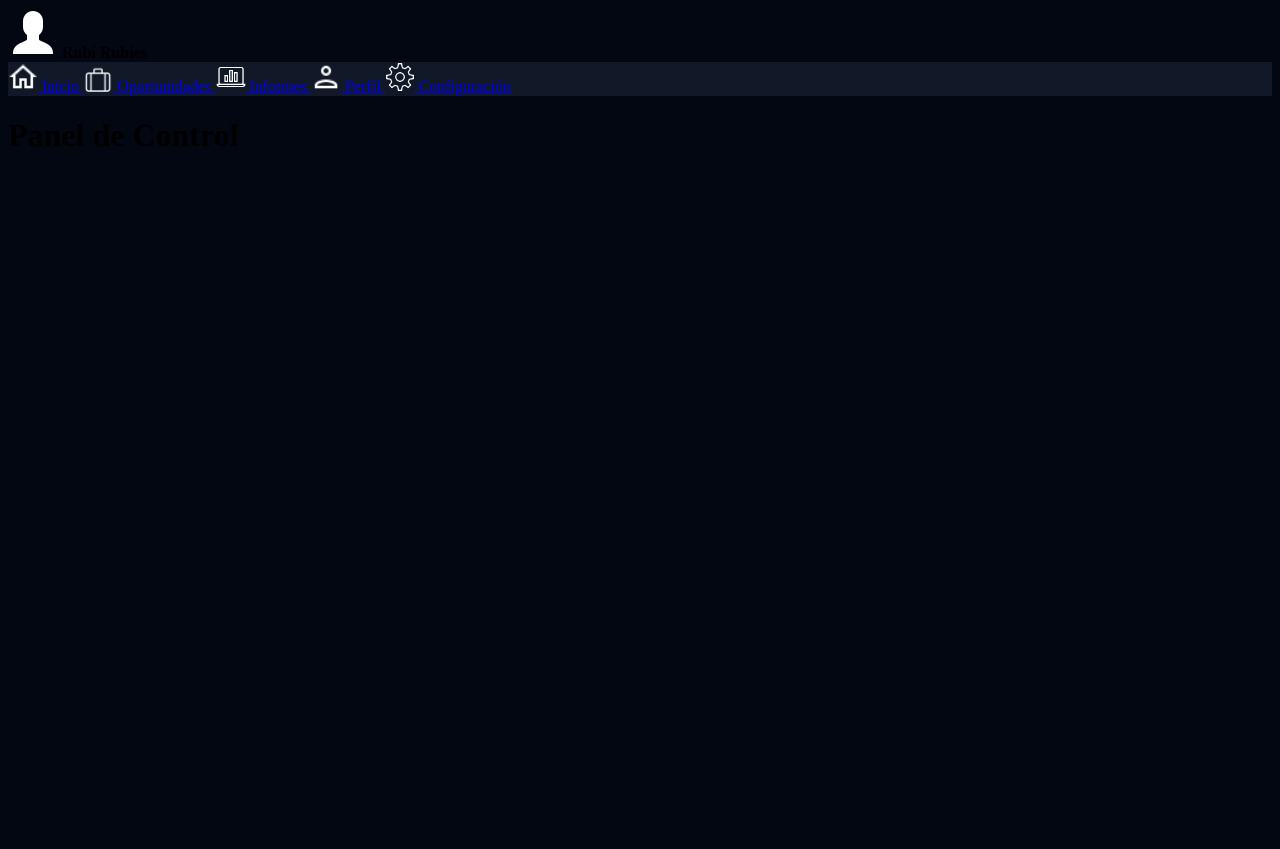
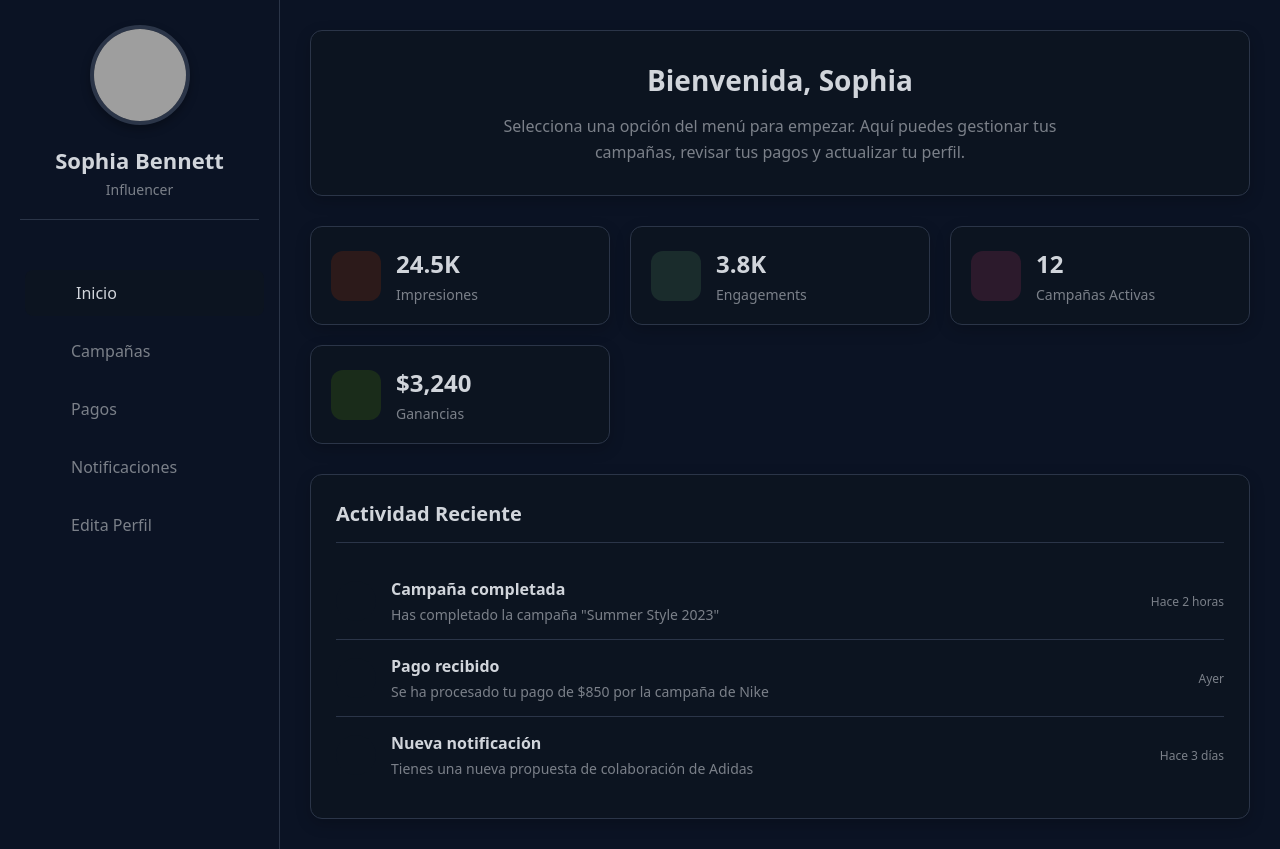
Before and after one commit to Pato1753/proyecto-back-end, a Django app: page /hubInfluencer/ in a window 1280 px wide. Before the commit the page ends 146 px from the top, so only its background shows below. Run offline with Django 5.2, Linux system fonts and the light colour scheme; grey boxes are pictures that could not be loaded.

Commit message:
editar info influencer
se añade hub de influencer junto con la funcion de editar la informacion del mismo influencer

```diff
--- a/almaUnion/almaUnion/urls.py
+++ b/almaUnion/almaUnion/urls.py
@@ -22,7 +22,7 @@ from almaUnionApp.views import (renderTemplateMenuInicial, renderTemplateRegistr
                                 renderTemplateConfiguracion, renderTemplateInfluencers,
                                 renderTemplateInformes, renderTemplateMensajes,
                                 renderTemplatePagos, renderTemplateOportunidades,
-                                renderTemplatePerfil)
+                                renderTemplatePerfil, actualizar_influencer)
 urlpatterns = [
     # Agrupación path admin
     path('admin/', admin.site.urls),
@@ -32,6 +32,8 @@ urlpatterns = [
     path("registroEmpresa/",renderTemplateRegistroEmpresa, name='registroEmpresa'),
     path("registroInfluencer/", renderTemplateRegistroInfluencer, name='registroInfluencer'),
     path("Login-Influencer/", renderTemplatesLogin, name='Login'),
+
+        path("influencer/editar/", actualizar_influencer, name="actualizar_influencer"),
     # Agrupación path redirección al Hub
     path("hubEmpresa/", renderTemplateHubEmpresa, name='hubEmpresa'),
     path("hubInfluencer/", renderTemplateHubInfluencer, name='hubInfluencer'),
--- a/almaUnion/almaUnionApp/views.py
+++ b/almaUnion/almaUnionApp/views.py
@@ -1,5 +1,6 @@
 from django.shortcuts import render, redirect
 from django.views.decorators.csrf import csrf_protect
+from django.contrib import messages
 
 # Lista/diccionario de usuarios permitidos
 # formato: usuario: (contraseña, rol)
@@ -7,7 +8,39 @@ USERS = {
     'empresa1': ('1234', 'EMPRESA'),
     'influencer': ('1234', 'INFLUENCER'),
 }
+INFLUENCER = {
+    "influencer": {
+        "password": "1234",
+        "nombre": "Juan Pérez",
+        "email": "juan@example.com",
+        "red_social": "Instagram",
+        "seguidores": 5000,
+    }
+}
 
+def actualizar_influencer(request):
+    username = "influencer"  # Aquí deberías sacar el usuario logueado de la sesión
+
+    if request.method == "POST":
+        nombre = request.POST.get("nombre")
+        email = request.POST.get("email")
+        red_social = request.POST.get("red_social")
+        seguidores = request.POST.get("seguidores")
+
+        # Guardamos cambios en USERS
+        INFLUENCER[username]["nombre"] = nombre
+        INFLUENCER[username]["email"] = email
+        INFLUENCER[username]["red_social"] = red_social
+        INFLUENCER[username]["seguidores"] = seguidores
+
+        print("Usuario actualizado: ",INFLUENCER[username])
+
+        messages.success(request, "¡Datos actualizados correctamente!")
+        return redirect("actualizar_influencer")
+
+    return render(request, "templatesApp/actualizar_influencer.html", {
+        "user": INFLUENCER[username]
+    })
 def renderTemplateMenuInicial(request):
     return render(request, "templatesApp/templateMenuInicial.html")
 
--- /dev/null
+++ b/almaUnion/static/css/hubinfluencer.css
@@ -0,0 +1,310 @@
+:root{
+  --bg:#070d18;
+  --surface:#0b1324;
+  --input:#0c1420;
+  --input-border:#2b3548;
+  --text:#d1d5db;
+  --muted:#7b8089;
+  --accent:#dc2626;
+  --accent-600:#b91c1c;
+  --focus:#3b82f6;
+}
+* {
+  margin: 0;
+  padding: 0;
+  box-sizing: border-box;
+  font-family: ui-sans-serif, system-ui, -apple-system, Segoe UI, Roboto, Ubuntu, Cantarell, Noto Sans, Helvetica Neue, Arial;
+}
+
+body {
+  display: flex;
+  min-height: 100vh;
+  background-color: var(--bg);
+  color: var(--text);
+}
+
+/* Panel lateral */
+.sidebar {
+  width: 280px;
+  background: var(--surface);
+  color: var(--text);
+  padding: 25px 20px;
+  display: flex;
+  flex-direction: column;
+  border-right: 1px solid var(--input-border);
+}
+
+.profile {
+  text-align: center;
+  margin-bottom: 30px;
+  padding-bottom: 20px;
+  border-bottom: 1px solid var(--input-border);
+}
+
+.profile-img {
+  width: 100px;
+  height: 100px;
+  border-radius: 50%;
+  object-fit: cover;
+  border: 4px solid var(--input-border);
+  margin-bottom: 15px;
+  box-shadow: 0 4px 10px rgba(0, 0, 0, 0.3);
+}
+
+.profile h2 {
+  font-size: 22px;
+  margin-bottom: 5px;
+  color: var(--text);
+}
+
+.profile p {
+  color: var(--muted);
+  font-size: 14px;
+}
+
+.menu {
+  list-style: none;
+  margin-top: 20px;
+}
+
+.menu li {
+  margin-bottom: 12px;
+}
+
+.menu a {
+  color: var(--muted);
+  text-decoration: none;
+  display: flex;
+  align-items: center;
+  padding: 12px 15px;
+  border-radius: 8px;
+  transition: all 0.3s ease;
+}
+
+.menu a:hover,
+.menu a.active {
+  background-color: var(--input);
+  transform: translateX(5px);
+  color: var(--text);
+}
+
+.menu i {
+  margin-right: 12px;
+  font-size: 18px;
+  width: 24px;
+  text-align: center;
+  color: var(--accent);
+}
+
+/* Contenido principal */
+.main-content {
+  flex: 1;
+  padding: 30px;
+  overflow-y: auto;
+  background-color: var(--surface);
+}
+
+.welcome-section {
+  background: var(--input);
+  border-radius: 12px;
+  padding: 30px;
+  box-shadow: 0 5px 15px rgba(0, 0, 0, 0.2);
+  margin-bottom: 30px;
+  text-align: center;
+  border: 1px solid var(--input-border);
+}
+
+.welcome-section h1 {
+  color: var(--text);
+  margin-bottom: 15px;
+  font-size: 28px;
+}
+
+.welcome-section p {
+  color: var(--muted);
+  font-size: 16px;
+  line-height: 1.6;
+  max-width: 600px;
+  margin: 0 auto;
+}
+
+.stats-grid {
+  display: grid;
+  grid-template-columns: repeat(auto-fill, minmax(250px, 1fr));
+  gap: 20px;
+  margin-bottom: 30px;
+}
+
+.stat-card {
+  background: var(--input);
+  border-radius: 12px;
+  padding: 20px;
+  box-shadow: 0 5px 15px rgba(0, 0, 0, 0.2);
+  display: flex;
+  align-items: center;
+  border: 1px solid var(--input-border);
+  transition: transform 0.3s ease;
+}
+
+.stat-card:hover {
+  transform: translateY(-5px);
+  box-shadow: 0 8px 20px rgba(0, 0, 0, 0.3);
+}
+
+.stat-icon {
+  width: 50px;
+  height: 50px;
+  border-radius: 12px;
+  display: flex;
+  align-items: center;
+  justify-content: center;
+  margin-right: 15px;
+  font-size: 20px;
+}
+
+/* Iconos con la paleta adaptada */
+.icon-1 {
+  background-color: #2c1a1a;
+  color: var(--accent);
+}
+.icon-2 {
+  background-color: #1a2c2c;
+  color: #4db6ac;
+}
+.icon-3 {
+  background-color: #2c1a2c;
+  color: var(--focus);
+}
+.icon-4 {
+  background-color: #1a2c1a;
+  color: #66bb6a;
+}
+
+.stat-info h3 {
+  font-size: 24px;
+  margin-bottom: 5px;
+  color: var(--text);
+}
+
+.stat-info p {
+  color: var(--muted);
+  font-size: 14px;
+}
+
+.recent-activities {
+  background: var(--input);
+  border-radius: 12px;
+  padding: 25px;
+  box-shadow: 0 5px 15px rgba(0, 0, 0, 0.2);
+  border: 1px solid var(--input-border);
+}
+
+.section-title {
+  font-size: 20px;
+  color: var(--text);
+  margin-bottom: 20px;
+  padding-bottom: 15px;
+  border-bottom: 1px solid var(--input-border);
+}
+
+.activity-list {
+  list-style: none;
+}
+
+.activity-item {
+  display: flex;
+  align-items: center;
+  padding: 15px 0;
+  border-bottom: 1px solid var(--input-border);
+}
+
+.activity-item:last-child {
+  border-bottom: none;
+}
+
+.activity-icon {
+  width: 40px;
+  height: 40px;
+  border-radius: 50%;
+  display: flex;
+  align-items: center;
+  justify-content: center;
+  margin-right: 15px;
+  font-size: 16px;
+  background-color: var(--input);
+  color: var(--accent);
+}
+
+.activity-content {
+  flex: 1;
+}
+
+.activity-content h4 {
+  font-size: 16px;
+  margin-bottom: 5px;
+  color: var(--text);
+}
+
+.activity-content p {
+  font-size: 14px;
+  color: var(--muted);
+}
+
+.activity-time {
+  font-size: 12px;
+  color: var(--muted);
+}
+
+/* Responsive */
+@media (max-width: 768px) {
+  body {
+    flex-direction: column;
+  }
+
+  .sidebar {
+    width: 100%;
+    padding: 15px;
+    border-right: none;
+    border-bottom: 1px solid var(--input-border);
+  }
+
+  .profile-img {
+    width: 80px;
+    height: 80px;
+  }
+
+  .menu {
+    display: flex;
+    flex-wrap: wrap;
+    justify-content: center;
+    gap: 8px;
+  }
+
+  .menu li {
+    margin-bottom: 0;
+  }
+
+  .menu a {
+    padding: 10px;
+    font-size: 14px;
+  }
+
+  .menu i {
+    margin-right: 5px;
+  }
+}
+
+/* Scrollbar oscuro */
+::-webkit-scrollbar {
+  width: 8px;
+}
+::-webkit-scrollbar-track {
+  background: var(--surface);
+}
+::-webkit-scrollbar-thumb {
+  background: var(--input-border);
+  border-radius: 4px;
+}
+::-webkit-scrollbar-thumb:hover {
+  background: var(--focus);
+}
--- a/almaUnion/templates/proceso.txt
+++ b/almaUnion/templates/proceso.txt
@@ -30,3 +30,7 @@ Escritor: Marcelo Ramos
 Miercoles 10 de Septiembre:
 -Se actualiza el registro de usuario
 -Se añade template de login con su respectivo diseño
+
+jueves 11 de Septiembre:
+se añade templates de usuario y de empresa
+se crea el editar influencer para que el influencer pueda editar informacion personal
--- a/almaUnion/templates/templatesApp/templateHubInfluencer.html
+++ b/almaUnion/templates/templatesApp/templateHubInfluencer.html
@@ -1,13 +1,119 @@
-{% extends "templatesApp/templateBaseHub.html" %}
+{% load static %}
 
+<!DOCTYPE html>
+<html lang="es">
+<head>
+    <meta charset="UTF-8">
+    <meta name="viewport" content="width=device-width, initial-scale=1.0">
+    <title>Dashboard - Sophia Bennett</title>
+    <link rel="stylesheet" href="{% static 'css/hubinfluencer.css' %}">
+</head>
+<body>
+    <!-- Panel lateral -->
+    <aside class="sidebar">
+        <div class="profile">
+            <img src="https://randomuser.me/api/portraits/women/44.jpg" alt="Sophia Bennett" class="profile-img">
+            <h2>Sophia Bennett</h2>
+            <p>Influencer</p>
+        </div>
 
-{% block extraCss %}
-<!-- Para agregar otro archivo de Css aparte del base y del componente -->
-    {% comment %} <link rel="stylesheet" href="{% static 'css/ejemplo.css' %}"> {% endcomment %}
-{% endblock extraCss %}
+        <ul class="menu">
+            <li><a href="#" class="active"><i class="fas fa-home"></i> Inicio</a></li>
+            <li><a href="#"><i class="fas fa-bullhorn"></i> Campañas</a></li>
+            <li><a href="#"><i class="fas fa-money-bill-wave"></i> Pagos</a></li>
+            <li><a href="#"><i class="fas fa-bell"></i> Notificaciones</a></li>
+            <li><a href="{% url 'actualizar_influencer'%}"><i class="fas fa-user-edit"></i> Edita Perfil</a></li>
+        </ul>
+    </aside>
 
-{% block title %} HubInfluencer {% endblock title %}
+    <!-- Contenido principal -->
+    <main class="main-content">
+        <section class="welcome-section">
+            <h1>Bienvenida, Sophia</h1>
+            <p>Selecciona una opción del menú para empezar. Aquí puedes gestionar tus campañas, revisar tus pagos y actualizar tu perfil.</p>
+        </section>
 
-{% block main %}
+        <div class="stats-grid">
+            <div class="stat-card">
+                <div class="stat-icon icon-1">
+                    <i class="fas fa-eye"></i>
+                </div>
+                <div class="stat-info">
+                    <h3>24.5K</h3>
+                    <p>Impresiones</p>
+                </div>
+            </div>
 
-{% endblock main %}
+            <div class="stat-card">
+                <div class="stat-icon icon-2">
+                    <i class="fas fa-heart"></i>
+                </div>
+                <div class="stat-info">
+                    <h3>3.8K</h3>
+                    <p>Engagements</p>
+                </div>
+            </div>
+
+            <div class="stat-card">
+                <div class="stat-icon icon-3">
+                    <i class="fas fa-bullhorn"></i>
+                </div>
+                <div class="stat-info">
+                    <h3>12</h3>
+                    <p>Campañas Activas</p>
+                </div>
+            </div>
+
+            <div class="stat-card">
+                <div class="stat-icon icon-4">
+                    <i class="fas fa-dollar-sign"></i>
+                </div>
+                <div class="stat-info">
+                    <h3>$3,240</h3>
+                    <p>Ganancias</p>
+                </div>
+            </div>
+        </div>
+
+        <section class="recent-activities">
+            <h2 class="section-title">Actividad Reciente</h2>
+            <ul class="activity-list">
+                <li class="activity-item">
+                    <div class="activity-icon">
+                        <i class="fas fa-check-circle"></i>
+                    </div>
+                    <div class="activity-content">
+                        <h4>Campaña completada</h4>
+                        <p>Has completado la campaña "Summer Style 2023"</p>
+                    </div>
+                    <div class="activity-time">Hace 2 horas</div>
+                </li>
+
+                <li class="activity-item">
+                    <div class="activity-icon">
+                        <i class="fas fa-money-bill-wave"></i>
+                    </div>
+                    <div class="activity-content">
+                        <h4>Pago recibido</h4>
+                        <p>Se ha procesado tu pago de $850 por la campaña de Nike</p>
+                    </div>
+                    <div class="activity-time">Ayer</div>
+                </li>
+
+                <li class="activity-item">
+                    <div class="activity-icon">
+                        <i class="fas fa-bell"></i>
+                    </div>
+                    <div class="activity-content">
+                        <h4>Nueva notificación</h4>
+                        <p>Tienes una nueva propuesta de colaboración de Adidas</p>
+                    </div>
+                    <div class="activity-time">Hace 3 días</div>
+                </li>
+            </ul>
+        </section>
+    </main>
+
+    <script src="script.js"></script>
+</body>
+</html>
```
Also changed, not shown: almaUnion/static/css/actualizar_influencer.css (added, +102 -0 lines), almaUnion/templates/templatesApp/actualizar_influencer.html (added, +38 -0 lines).
